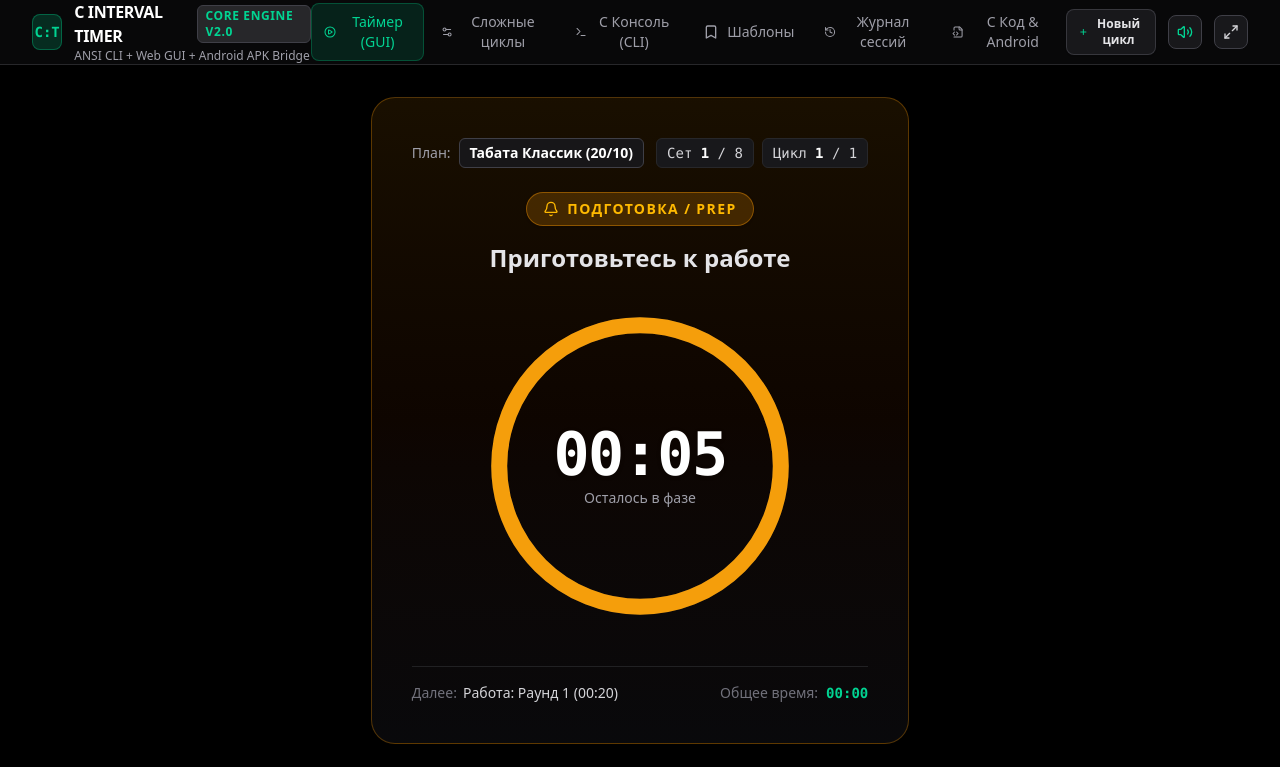
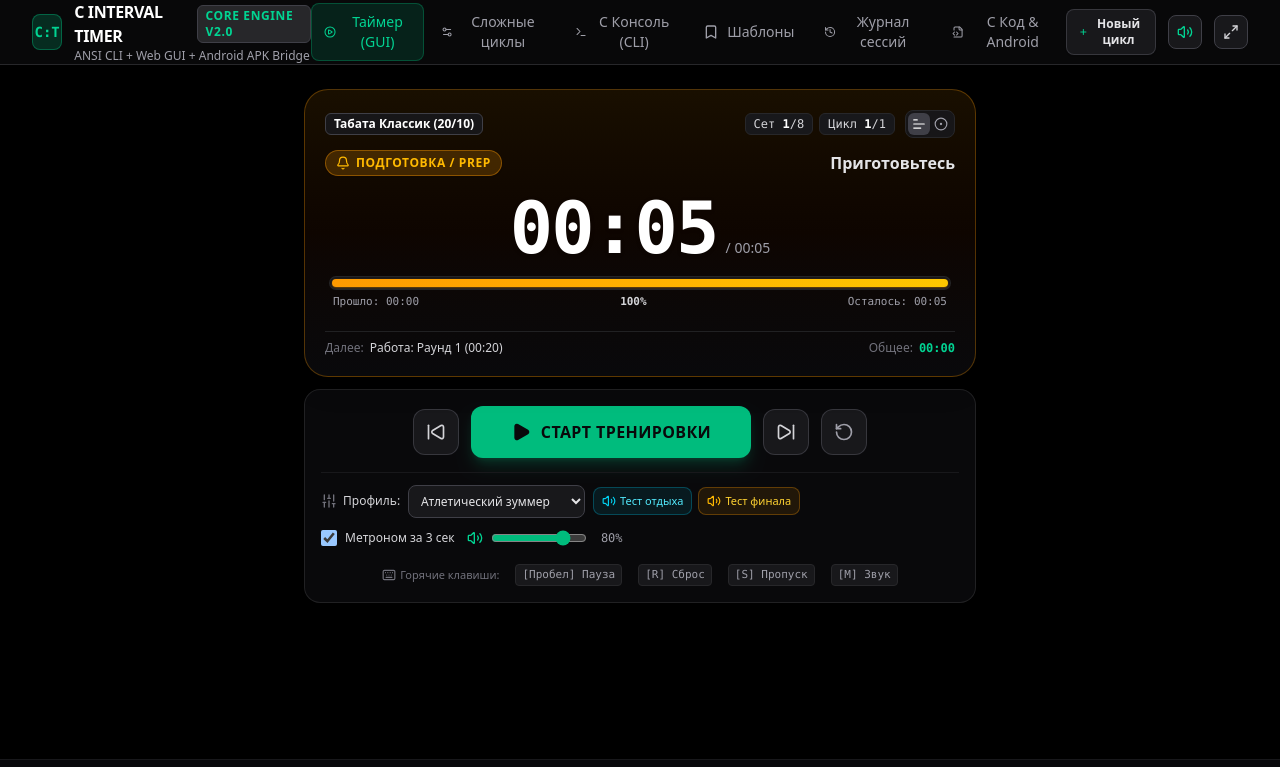
Before and after one commit to bdimon/interval-timer, a React (Vite) app: page / in a window 1280 px wide. Shown: the top 767 px of the page. Built offline with nearby package versions, Linux system fonts and the light colour scheme.

Commit message:
minor UI: implement select progress-bar style

```diff
--- a/src/App.tsx
+++ b/src/App.tsx
@@ -683,9 +683,9 @@ export default function App() {
       />
 
       {/* Main Content Area */}
-      <main className="flex-1 max-w-7xl w-full mx-auto p-4 sm:p-6 lg:p-8 flex flex-col items-center">
-        {/* TAB 1: Main Interactive GUI Timer */}
-        <div className={activeTab === 'timer' ? 'w-full max-w-3xl flex flex-col gap-6 items-center' : 'hidden'}>
+      <main className="flex-1 max-w-7xl w-full mx-auto p-2.5 sm:p-4 md:p-6 flex flex-col items-center justify-start">
+        {/* TAB 1: Main Interactive GUI Timer (Compact 1-screen layout) */}
+        <div className={activeTab === 'timer' ? 'w-full max-w-2xl flex flex-col gap-2.5 sm:gap-3 items-center' : 'hidden'}>
           <TimerDisplay
             phase={phase}
             secondsRemaining={secondsRemaining}
--- a/src/components/TimerControls.tsx
+++ b/src/components/TimerControls.tsx
@@ -56,24 +56,24 @@ export const TimerControls: React.FC<TimerControlsProps> = ({
   ];
 
   return (
-    <div className="w-full bg-zinc-950 rounded-2xl border border-zinc-800/80 p-5 shadow-lg flex flex-col gap-5">
+    <div className="w-full bg-zinc-950 rounded-2xl border border-zinc-800/80 p-3 sm:p-4 shadow-lg flex flex-col gap-3 sm:gap-3.5">
       {/* Primary Action Buttons Row */}
-      <div className="flex flex-wrap items-center justify-center gap-3 sm:gap-4">
+      <div className="flex flex-wrap items-center justify-center gap-2 sm:gap-3">
         {/* Step Back / Previous */}
         <button
           id="btn-step-prev"
           onClick={onSkipPrev}
           title="Предыдущий сет"
-          className="p-3.5 rounded-xl bg-zinc-900 border border-zinc-700/80 text-zinc-300 hover:text-white hover:bg-zinc-800 transition-all active:scale-95"
+          className="p-2.5 sm:p-3 rounded-xl bg-zinc-900 border border-zinc-700/80 text-zinc-300 hover:text-white hover:bg-zinc-800 transition-all active:scale-95 shrink-0"
         >
-          <SkipBack className="w-5 h-5" />
+          <SkipBack className="w-4 h-4 sm:w-5 sm:h-5" />
         </button>
 
         {/* Big Start / Pause / Resume Button */}
         <button
           id="btn-primary-toggle"
           onClick={handlePrimaryClick}
-          className={`flex items-center gap-3 px-8 sm:px-12 py-4 rounded-2xl font-bold text-lg tracking-wide shadow-xl transition-all active:scale-95 ${
+          className={`flex items-center justify-center gap-2 sm:gap-2.5 px-6 sm:px-10 py-2.5 sm:py-3.5 rounded-xl font-bold text-sm sm:text-base tracking-wide shadow-lg transition-all active:scale-95 ${
             !isRunning || isPaused
               ? 'bg-emerald-500 hover:bg-emerald-400 text-zinc-950 shadow-emerald-500/20'
               : 'bg-amber-500 hover:bg-amber-400 text-zinc-950 shadow-amber-500/20'
@@ -81,17 +81,17 @@ export const TimerControls: React.FC<TimerControlsProps> = ({
         >
           {!isRunning ? (
             <>
-              <Play className="w-6 h-6 fill-current" />
+              <Play className="w-5 h-5 fill-current shrink-0" />
               <span>СТАРТ ТРЕНИРОВКИ</span>
             </>
           ) : isPaused ? (
             <>
-              <Play className="w-6 h-6 fill-current" />
+              <Play className="w-5 h-5 fill-current shrink-0" />
               <span>ПРОДОЛЖИТЬ</span>
             </>
           ) : (
             <>
-              <Pause className="w-6 h-6 fill-current" />
+              <Pause className="w-5 h-5 fill-current shrink-0" />
               <span>ПАУЗА</span>
             </>
           )}
@@ -102,9 +102,9 @@ export const TimerControls: React.FC<TimerControlsProps> = ({
           id="btn-skip-next"
           onClick={onSkipNext}
           title="Пропустить фазу (S)"
-          className="p-3.5 rounded-xl bg-zinc-900 border border-zinc-700/80 text-zinc-300 hover:text-white hover:bg-zinc-800 transition-all active:scale-95"
+          className="p-2.5 sm:p-3 rounded-xl bg-zinc-900 border border-zinc-700/80 text-zinc-300 hover:text-white hover:bg-zinc-800 transition-all active:scale-95 shrink-0"
         >
-          <SkipForward className="w-5 h-5" />
+          <SkipForward className="w-4 h-4 sm:w-5 sm:h-5" />
         </button>
 
         {/* Reset */}
@@ -112,14 +112,14 @@ export const TimerControls: React.FC<TimerControlsProps> = ({
           id="btn-reset-timer"
           onClick={onReset}
           title="Сброс таймера (R)"
-          className="p-3.5 rounded-xl bg-zinc-900 border border-zinc-700/80 text-zinc-400 hover:text-red-400 hover:border-red-500/40 hover:bg-zinc-800 transition-all active:scale-95"
+          className="p-2.5 sm:p-3 rounded-xl bg-zinc-900 border border-zinc-700/80 text-zinc-400 hover:text-red-400 hover:border-red-500/40 hover:bg-zinc-800 transition-all active:scale-95 shrink-0"
         >
-          <RotateCcw className="w-5 h-5" />
+          <RotateCcw className="w-4 h-4 sm:w-5 sm:h-5" />
         </button>
       </div>
 
       {/* Sound Settings Bar */}
-      <div className="pt-4 border-t border-zinc-900 flex flex-col sm:flex-row sm:flex-wrap items-start sm:items-center justify-between gap-3 sm:gap-4 text-xs text-zinc-400">
+      <div className="pt-2.5 sm:pt-3 border-t border-zinc-900 flex flex-col sm:flex-row sm:flex-wrap items-start sm:items-center justify-between gap-2 sm:gap-3 text-xs text-zinc-400">
         {/* Sound Theme Selector & Test Buttons */}
         <div className="flex flex-wrap items-center gap-2 w-full sm:w-auto">
           <div className="flex items-center gap-1.5 shrink-0">
--- a/src/components/TimerDisplay.tsx
+++ b/src/components/TimerDisplay.tsx
@@ -1,6 +1,6 @@
-import React from 'react';
+import React, { useState } from 'react';
 import { motion, AnimatePresence } from 'motion/react';
-import { Bell, Flame, Coffee, CheckCircle2, PauseCircle, Timer as TimerIcon } from 'lucide-react';
+import { Bell, Flame, Coffee, CheckCircle2, PauseCircle, Timer as TimerIcon, BarChart2, CircleDot } from 'lucide-react';
 import { TimerPhase, WorkoutPlan } from '../types';
 
 interface TimerDisplayProps {
@@ -22,6 +22,16 @@ export const TimerDisplay: React.FC<TimerDisplayProps> = ({
   plan,
   totalElapsedSeconds,
 }) => {
+  // Allow toggling between linear (compact 1-screen) and circular modes, defaulting to 'linear'
+  const [displayMode, setDisplayMode] = useState<'linear' | 'circular'>(() => {
+    return (localStorage.getItem('timer_display_mode') as 'linear' | 'circular') || 'linear';
+  });
+
+  const handleToggleMode = (mode: 'linear' | 'circular') => {
+    setDisplayMode(mode);
+    localStorage.setItem('timer_display_mode', mode);
+  };
+
   const currentSet = plan.sets[currentSetIndex] || plan.sets[0];
   const isCountingDown3s = secondsRemaining <= 3 && secondsRemaining >= 1 && phase !== 'PAUSED' && phase !== 'COMPLETED';
   const isLastSetOfCycle = currentSetIndex === plan.sets.length - 1;
@@ -78,6 +88,8 @@ export const TimerDisplay: React.FC<TimerDisplayProps> = ({
           cardBorder: 'border-emerald-500/30',
           radialGlow: 'from-emerald-500/10 via-emerald-950/20 to-zinc-950',
           ringColor: '#10b981',
+          barGradient: 'bg-gradient-to-r from-emerald-500 to-teal-400 shadow-emerald-500/30',
+          indicatorColor: 'bg-emerald-400',
         };
       case 'REST':
       case 'CYCLE_REST':
@@ -89,6 +101,8 @@ export const TimerDisplay: React.FC<TimerDisplayProps> = ({
           cardBorder: 'border-cyan-500/30',
           radialGlow: 'from-cyan-500/10 via-cyan-950/20 to-zinc-950',
           ringColor: '#06b6d4',
+          barGradient: 'bg-gradient-to-r from-cyan-500 to-sky-400 shadow-cyan-500/30',
+          indicatorColor: 'bg-cyan-400',
         };
       case 'PREP':
         return {
@@ -99,6 +113,8 @@ export const TimerDisplay: React.FC<TimerDisplayProps> = ({
           cardBorder: 'border-amber-500/30',
           radialGlow: 'from-amber-500/10 via-amber-950/20 to-zinc-950',
           ringColor: '#f59e0b',
+          barGradient: 'bg-gradient-to-r from-amber-500 to-yellow-400 shadow-amber-500/30',
+          indicatorColor: 'bg-amber-400',
         };
       case 'PAUSED':
         return {
@@ -109,6 +125,8 @@ export const TimerDisplay: React.FC<TimerDisplayProps> = ({
           cardBorder: 'border-purple-500/30',
           radialGlow: 'from-purple-500/10 via-purple-950/20 to-zinc-950',
           ringColor: '#a855f7',
+          barGradient: 'bg-gradient-to-r from-purple-500 to-fuchsia-400 shadow-purple-500/30',
+          indicatorColor: 'bg-purple-400',
         };
       case 'COMPLETED':
         return {
@@ -119,6 +137,8 @@ export const TimerDisplay: React.FC<TimerDisplayProps> = ({
           cardBorder: 'border-emerald-500/50',
           radialGlow: 'from-emerald-500/20 via-zinc-900 to-zinc-950',
           ringColor: '#10b981',
+          barGradient: 'bg-gradient-to-r from-emerald-400 to-teal-300 shadow-emerald-500/40',
+          indicatorColor: 'bg-emerald-400',
         };
       default:
         return {
@@ -129,6 +149,8 @@ export const TimerDisplay: React.FC<TimerDisplayProps> = ({
           cardBorder: 'border-zinc-800',
           radialGlow: 'from-zinc-900 via-zinc-950 to-zinc-950',
           ringColor: '#71717a',
+          barGradient: 'bg-zinc-600',
+          indicatorColor: 'bg-zinc-400',
         };
     }
   };
@@ -136,16 +158,22 @@ export const TimerDisplay: React.FC<TimerDisplayProps> = ({
   const currentStyles = getPhaseStyles();
   const PhaseIcon = currentStyles.icon;
 
-  // Percentage for circular ring (remaining / total)
+  // Percentage for progress (remaining / total)
   const progressRatio = totalPhaseSeconds > 0
     ? Math.max(0, Math.min(1, secondsRemaining / totalPhaseSeconds))
     : 0;
+  const progressPercent = Math.round(progressRatio * 100);
+  const elapsedInPhase = Math.max(0, totalPhaseSeconds - secondsRemaining);
   const strokeDashoffset = 100 - (progressRatio * 100);
+
+  const isLinear = displayMode === 'linear';
 
   return (
     <div
       id="timer-display-container"
-      className={`relative overflow-hidden rounded-3xl border ${currentStyles.cardBorder} bg-gradient-to-b ${currentStyles.radialGlow} p-6 sm:p-10 shadow-2xl transition-all duration-500 flex flex-col items-center justify-center text-center`}
+      className={`relative w-full overflow-hidden rounded-2xl sm:rounded-3xl border ${currentStyles.cardBorder} bg-gradient-to-b ${currentStyles.radialGlow} ${
+        isLinear ? 'p-3.5 sm:p-5' : 'p-5 sm:p-8'
+      } shadow-xl transition-all duration-300 flex flex-col items-center justify-center text-center`}
     >
       {/* 3-Second Visual Metronome Pulse Indicator */}
       <AnimatePresence>
@@ -154,80 +182,141 @@ export const TimerDisplay: React.FC<TimerDisplayProps> = ({
             initial={{ scale: 0.8, opacity: 0 }}
             animate={{ scale: 1, opacity: 1 }}
             exit={{ scale: 1.2, opacity: 0 }}
-            className="absolute top-4 inset-x-4 z-20 flex items-center justify-center"
+            className="absolute top-2 inset-x-4 z-20 flex items-center justify-center"
           >
-            <div className="flex items-center gap-2 px-4 py-2 rounded-full bg-rose-500/20 border border-rose-500/50 text-rose-300 backdrop-blur-md shadow-lg animate-pulse">
-              <span className="w-2.5 h-2.5 rounded-full bg-rose-500 animate-ping" />
-              <span className="font-mono font-bold text-xs uppercase tracking-wider">
-                Внимание: Звук метронома ({secondsRemaining} с)
+            <div className="flex items-center gap-1.5 px-3 py-1 rounded-full bg-rose-500/20 border border-rose-500/50 text-rose-300 backdrop-blur-md shadow-lg animate-pulse text-xs">
+              <span className="w-2 h-2 rounded-full bg-rose-500 animate-ping" />
+              <span className="font-mono font-bold uppercase tracking-wider">
+                Метроном: {secondsRemaining}с
               </span>
             </div>
           </motion.div>
         )}
       </AnimatePresence>
 
-      {/* Top Header: Current Preset, Cycle & Set Pills */}
-      <div className="w-full flex flex-wrap items-center justify-between gap-3 mb-6 z-10 text-xs sm:text-sm">
-        <div className="flex items-center gap-2">
-          <span className="font-medium text-zinc-400">План:</span>
-          <span className="font-semibold text-white px-2.5 py-1 rounded-md bg-zinc-900/90 border border-zinc-700">
+      {/* Top Header: Current Preset, Cycle & Set Pills + View Mode Toggle */}
+      <div className="w-full flex flex-wrap items-center justify-between gap-2 mb-2 sm:mb-3 z-10 text-xs">
+        <div className="flex items-center gap-1.5 min-w-0">
+          <span className="font-medium text-zinc-400 hidden xs:inline">План:</span>
+          <span className="font-semibold text-white px-2 py-0.5 rounded-md bg-zinc-900/90 border border-zinc-700 truncate max-w-[150px] sm:max-w-[220px]">
             {plan.name}
           </span>
         </div>
 
-        <div className="flex items-center gap-2">
+        <div className="flex items-center gap-1.5">
           {isLastSetOfCycle && plan.sets.length > 1 && (
-            <span className="px-2.5 py-1 rounded-md bg-amber-500/20 border border-amber-500/50 text-amber-300 font-mono text-xs font-semibold flex items-center gap-1 animate-pulse shadow-sm">
-              <Flame className="w-3.5 h-3.5 text-amber-400" />
-              <span>Финал цикла!</span>
+            <span className="px-2 py-0.5 rounded-md bg-amber-500/20 border border-amber-500/50 text-amber-300 font-mono text-[11px] font-semibold flex items-center gap-1 animate-pulse shadow-sm">
+              <Flame className="w-3 h-3 text-amber-400" />
+              <span>Финал!</span>
             </span>
           )}
-          <span className="px-2.5 py-1 rounded-md bg-zinc-900 border border-zinc-800 text-zinc-300 font-mono">
-            Сет <strong className="text-white">{currentSetIndex + 1}</strong> / {plan.sets.length}
+          <span className="px-2 py-0.5 rounded-md bg-zinc-900 border border-zinc-800 text-zinc-300 font-mono text-xs">
+            Сет <strong className="text-white">{currentSetIndex + 1}</strong>/{plan.sets.length}
           </span>
-          <span className="px-2.5 py-1 rounded-md bg-zinc-900 border border-zinc-800 text-zinc-300 font-mono">
-            Цикл <strong className="text-white">{currentCycleIndex + 1}</strong> / {plan.cycles}
+          <span className="px-2 py-0.5 rounded-md bg-zinc-900 border border-zinc-800 text-zinc-300 font-mono text-xs">
+            Цикл <strong className="text-white">{currentCycleIndex + 1}</strong>/{plan.cycles}
           </span>
+
+          {/* View mode toggle button (Linear vs Circular) */}
+          <div className="flex items-center ml-1 bg-zinc-900/90 border border-zinc-800 rounded-lg p-0.5">
+            <button
+              type="button"
+              id="btn-mode-linear"
+              onClick={() => handleToggleMode('linear')}
+              className={`p-1 rounded-md transition-colors ${
+                isLinear ? 'bg-zinc-700 text-white shadow-xs' : 'text-zinc-400 hover:text-zinc-200'
+              }`}
+              title="Линейный компактный режим (на 1 экран)"
+            >
+              <BarChart2 className="w-3.5 h-3.5 rotate-90" />
+            </button>
+            <button
+              type="button"
+              id="btn-mode-circular"
+              onClick={() => handleToggleMode('circular')}
+              className={`p-1 rounded-md transition-colors ${
+                !isLinear ? 'bg-zinc-700 text-white shadow-xs' : 'text-zinc-400 hover:text-zinc-200'
+              }`}
+              title="Круговой классический режим"
+            >
+              <CircleDot className="w-3.5 h-3.5" />
+            </button>
+          </div>
         </div>
       </div>
 
-      {/* Phase Badge */}
-      <div className="mb-4 z-10 flex flex-wrap items-center justify-center gap-2">
+      {/* Phase Badge & Exercise Name Row */}
+      <div className="w-full flex flex-wrap items-center justify-between gap-2 mb-1.5 sm:mb-2 z-10">
+        <div className="flex items-center gap-2">
           <span
             id="phase-badge"
-          className={`inline-flex items-center gap-2 px-4 py-1.5 rounded-full font-bold text-xs sm:text-sm tracking-widest uppercase border shadow-sm ${currentStyles.badgeBg}`}
+            className={`inline-flex items-center gap-1.5 px-2.5 py-0.5 sm:py-1 rounded-full font-bold text-[11px] sm:text-xs tracking-wider uppercase border shadow-xs ${currentStyles.badgeBg}`}
           >
-          <PhaseIcon className="w-4 h-4" />
+            <PhaseIcon className="w-3.5 h-3.5" />
             <span>{currentStyles.title}</span>
           </span>
           {currentSet.workSeconds === 0 && phase === 'REST' && (
-          <span className="px-2.5 py-1 rounded-full bg-zinc-800 text-zinc-400 border border-zinc-700 text-xs font-medium">
+            <span className="px-2 py-0.5 rounded-full bg-zinc-800 text-zinc-400 border border-zinc-700 text-[11px] font-medium">
               Без работы (0с)
             </span>
           )}
         </div>
 
-      {/* Set Name */}
-      <div className="z-10 mb-4 max-w-md">
-        <h3 className="text-xl sm:text-2xl font-semibold text-zinc-200 truncate">
+        {/* Set / Exercise Name */}
+        <h3 className="text-sm sm:text-base font-semibold text-zinc-200 truncate max-w-[240px] sm:max-w-xs text-right">
           {phase === 'WORK'
             ? currentSet.name
             : phase === 'REST'
             ? currentSet.workSeconds === 0
-              ? `${currentSet.name} (Только отдых)`
-              : `Передышка перед следующим сетом`
+              ? `${currentSet.name} (Отдых)`
+              : `Передышка`
             : phase === 'CYCLE_REST'
             ? `Отдых перед циклом ${currentCycleIndex + 2}`
             : phase === 'PREP'
-            ? 'Приготовьтесь к работе'
+            ? 'Приготовьтесь'
             : plan.name}
         </h3>
       </div>
 
-      {/* Circular Progress & Huge Digital Countdown */}
-      <div className="relative my-4 flex items-center justify-center">
-        {/* SVG Progress Ring */}
-        <svg className="w-64 h-64 sm:w-80 sm:h-80 -rotate-90 transform" viewBox="0 0 100 100">
+      {/* --- DISPLAY MODE 1: LINEAR PROGRESS COUNTER (COMPACT 1-SCREEN) --- */}
+      {isLinear ? (
+        <div className="w-full my-1 sm:my-2 flex flex-col items-center justify-center z-10">
+          {/* Main Countdown Digits */}
+          <div className="flex items-baseline justify-center gap-2 select-none">
+            <span
+              id="timer-countdown-digits"
+              className={`font-mono text-5xl sm:text-6xl md:text-7xl font-black tracking-tight leading-none drop-shadow-sm transition-all duration-200 ${
+                isCountingDown3s ? 'text-rose-400 scale-105' : 'text-white'
+              }`}
+            >
+              {formatTime(secondsRemaining)}
+            </span>
+            <span className="text-xs sm:text-sm font-medium text-zinc-400">
+              {phase === 'PAUSED' ? 'ПАУЗА' : `/ ${formatTime(totalPhaseSeconds)}`}
+            </span>
+          </div>
+
+          {/* High-visibility Linear Progress Bar */}
+          <div className="w-full mt-2 sm:mt-3 px-1">
+            <div className="w-full h-3 sm:h-3.5 bg-zinc-900/90 rounded-full overflow-hidden p-0.5 border border-zinc-800/90 relative">
+              <div
+                className={`h-full rounded-full transition-all duration-300 ease-linear shadow-sm ${currentStyles.barGradient}`}
+                style={{ width: `${progressPercent}%` }}
+              />
+            </div>
+
+            {/* Sub-bar time indicators */}
+            <div className="w-full flex items-center justify-between text-[11px] font-mono text-zinc-400 mt-1 px-1">
+              <span>Прошло: {formatTime(elapsedInPhase)}</span>
+              <span className="font-semibold text-zinc-300">{progressPercent}%</span>
+              <span>Осталось: {formatTime(secondsRemaining)}</span>
+            </div>
+          </div>
+        </div>
+      ) : (
+        /* --- DISPLAY MODE 2: CLASSIC CIRCULAR COUNTER (COMPACTED) --- */
+        <div className="relative my-2 sm:my-3 flex items-center justify-center">
+          <svg className="w-48 h-48 sm:w-60 sm:h-60 -rotate-90 transform" viewBox="0 0 100 100">
             <circle
               cx="50"
               cy="50"
@@ -250,32 +339,32 @@ export const TimerDisplay: React.FC<TimerDisplayProps> = ({
           </svg>
 
           {/* Center Digital Digits */}
-        <div className="absolute inset-0 flex flex-col items-center justify-center z-10 select-none p-4">
+          <div className="absolute inset-0 flex flex-col items-center justify-center z-10 select-none p-2">
             <span
               id="timer-countdown-digits"
-            className={`font-mono text-4xl sm:text-5xl lg:text-6xl font-black tracking-tight drop-shadow-sm transition-all duration-200 ${
+              className={`font-mono text-4xl sm:text-5xl font-black tracking-tight drop-shadow-sm transition-all duration-200 ${
                 isCountingDown3s ? 'text-rose-400 scale-105' : 'text-white'
               }`}
             >
               {formatTime(secondsRemaining)}
             </span>
 
-          {/* Sub-label under digits */}
-          <span className="text-xs sm:text-sm font-medium text-zinc-400 mt-1">
+            <span className="text-[11px] sm:text-xs font-medium text-zinc-400 mt-0.5">
               {phase === 'PAUSED' ? 'ТАЙМЕР НА ПАУЗЕ' : `Осталось в фазе`}
             </span>
           </div>
         </div>
+      )}
 
       {/* Bottom Info: Next Phase Preview & Elapsed Total */}
-      <div className="w-full max-w-lg mt-6 pt-4 border-t border-zinc-800/80 flex flex-col sm:flex-row items-center justify-between gap-3 text-xs sm:text-sm text-zinc-400 z-10">
-        <div className="flex items-center gap-1.5 text-center sm:text-left">
-          <span className="text-zinc-500">Далее:</span>
-          <span className="text-zinc-300 font-medium">{getNextPhaseInfo()}</span>
+      <div className="w-full mt-2 sm:mt-3 pt-2 border-t border-zinc-800/80 flex flex-wrap items-center justify-between gap-2 text-xs text-zinc-400 z-10">
+        <div className="flex items-center gap-1.5 text-left truncate max-w-[70%]">
+          <span className="text-zinc-500 shrink-0">Далее:</span>
+          <span className="text-zinc-300 font-medium truncate">{getNextPhaseInfo()}</span>
         </div>
 
-        <div className="flex items-center gap-2">
-          <span className="text-zinc-500">Общее время:</span>
+        <div className="flex items-center gap-1.5 shrink-0">
+          <span className="text-zinc-500">Общее:</span>
           <span className="font-mono text-emerald-400 font-semibold">
             {formatTime(totalElapsedSeconds)}
           </span>
```
Lines whose indentation alone changed are shown as unchanged.
